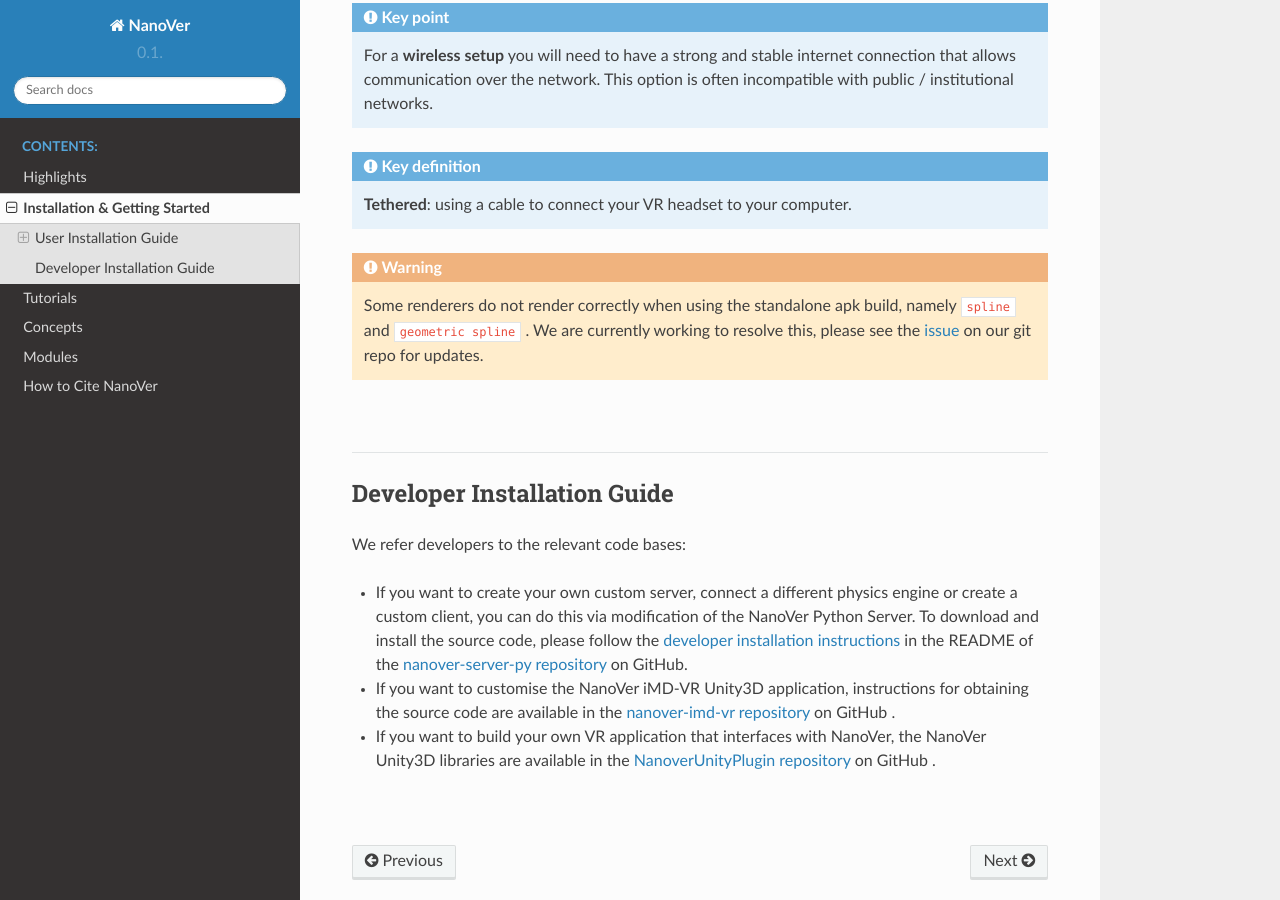
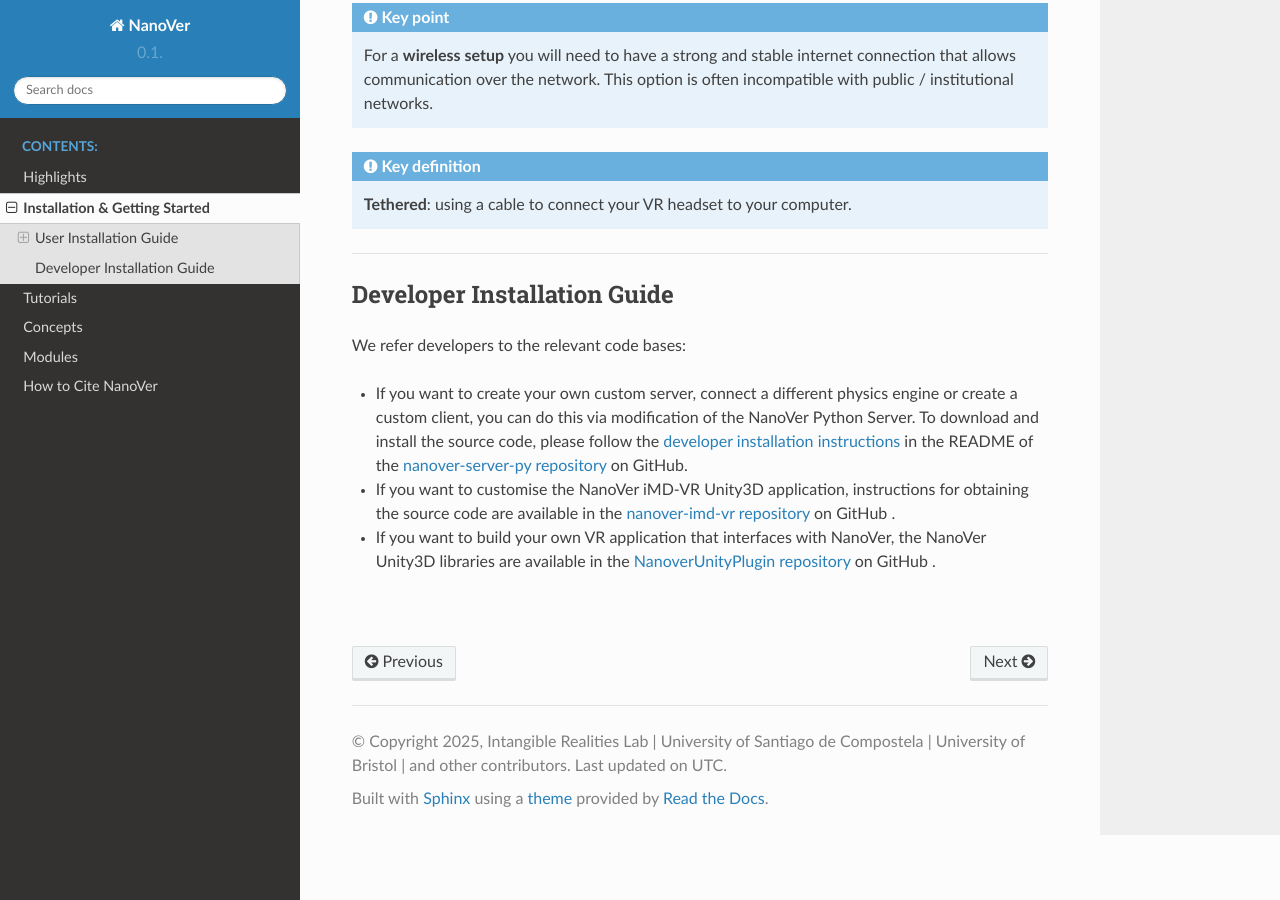
Before and after one commit to IRL2/nanover-docs, a Sphinx documentation site: the page built from source/installation.rst, in a window 1280 px wide and 900 px high, scrolled down 2899 px. Built offline with Sphinx 7.4.7 and the Read the Docs theme 3.1.0, drawn with Linux system fonts in a browser that asks for light colours; pages that are not in the unit, such as notebooks, are missing from menus; the version number could not be read and is left out.

Commit message:
Remove warning about broken renderers (#185)
This rendering issue has been fixed with the recent updates to the NanoVer VR application, thus the warning is not applicable anymore.

```diff
--- a/source/installation.rst
+++ b/source/installation.rst
@@ -200,15 +200,6 @@
 
     \ **Tethered**: using a cable to connect your VR headset to your computer.
 
-.. warning::
-
-    Some renderers do not render correctly when using the standalone apk build, namely ``spline`` and
-    ``geometric spline`` .
-    We are currently working to resolve this, please see the
-    `issue <https://github.com/IRL2/nanover-imd-vr/issues/75>`_ on our git repo for updates.
-
-|
-
 ----
 
 
```
